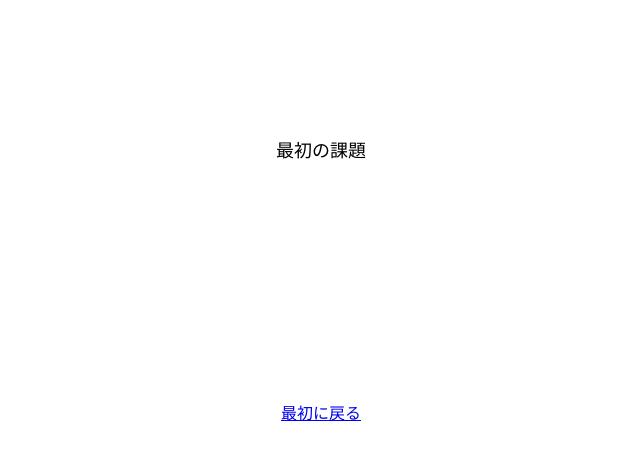
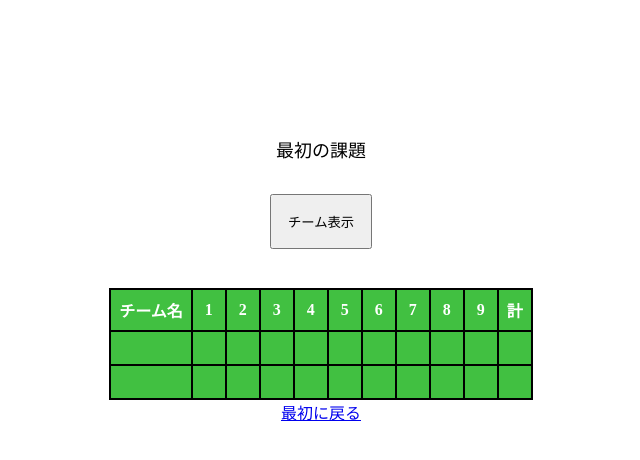
Before and after one commit to murakamz-jastec/score, a Next.js app: page /lessons/lesson1 in a window 1280 px wide. Shown: the top 460 px of the page, without its empty margins (319-959 px from the left). Built offline with nearby package versions, Linux system fonts and the light colour scheme.

Commit message:
first commit

```diff
--- a/src/pages/lessons/lesson1.tsx
+++ b/src/pages/lessons/lesson1.tsx
@@ -1,13 +1,90 @@
 import styles from "../page.module.css";
 import LinkToTop from "@/components/linkToTop";
-
+import React, { useEffect, useState } from "react";
+// ボタンの状態を表す
+let state = 0;
+// ボタンの表示名
+let buttonName = "チーム表示";
 const Lesson1 = () => {
+  //チームAの得点
+  const Ascores = ["1", "0", "1", "0", "0", "0", "0", "2", "0"];
+  //チームBの得点
+  const Bscores = ["0", "0", "0", "1", "0", "3", "0", "2", "0"];
+  //イニング数
+  const ining = Array.from({ length: Ascores.length }, (_, index) => index + 1);
+  useEffect(() => {
+    state = 0;
+    buttonName = "チーム表示";
+  }, []);
+  // 表示、非表示の切替
+  // チーム名
+  const [TeamshowDetails, TeamsetShowDetails] = useState(false);
+  // 試合結果
+  const [ScoreshowDetails, ScoresetShowDetails] = useState(false);
+  // 結果ボタンが押されたら
+  const onButtonClick = () => {
+    // １回目ならチーム名表示
+    if (state == 0) {
+      state = 1;
+      buttonName = "結果表示";
+      TeamButtonClick();
+      console.log("チーム表示");
+    } //２回目なら結果を表示
+    else if (state == 1) {
+      state = 2;
+      buttonName = "非表示";
+      ScoreButtonClick();
+      console.log("結果表示");
+    } //３回目なら非表示
+    else {
+      state = 0;
+      buttonName = "チーム表示";
+      TeamButtonClick();
+      ScoreButtonClick();
+      console.log("非表示");
+    }
+  };
+  //チーム名表示、非表示の切替
+  const TeamButtonClick = () => {
+    TeamsetShowDetails(!TeamshowDetails);
+  };
+  //結果表示、非表示の切替
+  const ScoreButtonClick = () => {
+    ScoresetShowDetails(!ScoreshowDetails);
+  };
   return (
     <main className={styles.main}>
       <div className={styles.title}>
         <div>最初の課題</div>
         {/* Hire comes your codes */}
       </div>
+      <button onClick={onButtonClick}>{buttonName}</button>
+
+      <table className={styles.score}>
+        <thead>
+          <th>チーム名</th>
+          {ining.map((ining, index) => (
+            <th key={index}>{ining}</th>
+          ))}
+          <th>計</th>
+        </thead>
+
+        <tbody>
+          <td>{TeamshowDetails && "チームA"}</td>
+          {Ascores.map((Ascore, index) => (
+            <td key={index}>{ScoreshowDetails && Ascore}</td>
+          ))}
+          <td>{ScoreshowDetails && "4"}</td>
+        </tbody>
+        <tbody>
+          <td>{TeamshowDetails && "チームB"}</td>
+          {Bscores.map((Bscore, index) => (
+            <td key={index}>{ScoreshowDetails && Bscore}</td>
+          ))}
+          <td>{ScoreshowDetails && "6"}</td>
+        </tbody>
+      </table>
+
       <LinkToTop />
     </main>
   );
--- a/src/pages/page.module.css
+++ b/src/pages/page.module.css
@@ -33,3 +33,42 @@
   padding: 4rem 0;
   font-size: small;
 }
+
+.score {
+  color: white;
+  border-collapse: collapse;
+  text-align: center;
+  background-color: rgb(65, 192, 65);
+}
+.score th {
+  padding: 0.5rem;
+  border: 2px solid black;
+}
+
+.score td {
+  padding: 1rem;
+  border: 2px solid black;
+}
+
+.main button {
+  padding: 1rem;
+  margin-bottom: auto;
+}
+
+/* .score {
+  background-color: rgb(102, 187, 102);
+  border: 2px solid;
+} */
+/* タグごとに外枠 */
+/* .score th {
+  margin: 0;
+  padding: 10px;
+  line-height: 1;
+}
+.score td {
+  border: 2px solid;
+  border-color: white;
+  margin: 0;
+  padding: 10px;
+  line-height: 1;
+} */
```
Also changed, not shown: src/pages/lesson1.css (added).
